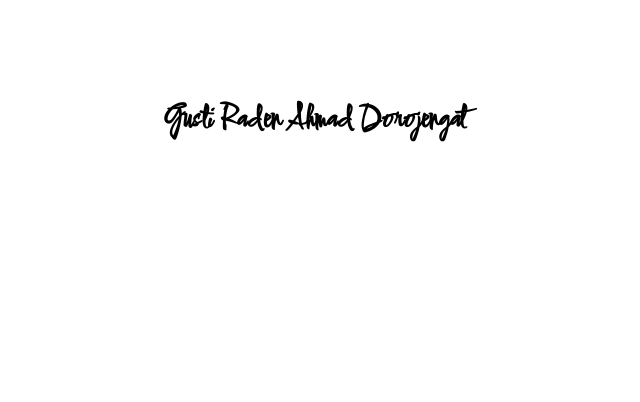
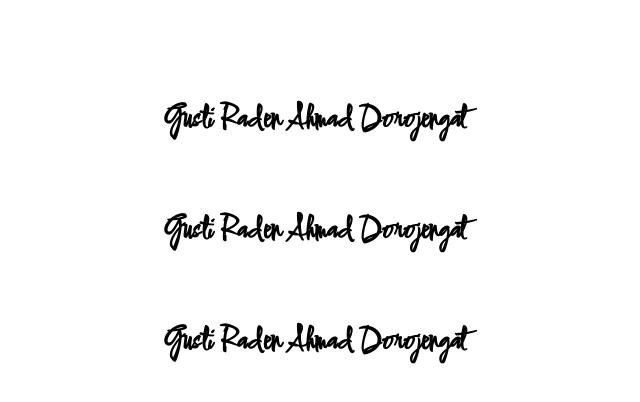
Before and after one commit to InggritWin/InggritWin.github.io, a plain HTML site: page index.html in a window 1280 px wide. Shown: the whole page, without its empty margins (325-965 px from the left). Drawn offline with Linux system fonts and the light colour scheme.

Commit message:
Update index.html

```diff
--- a/index.html
+++ b/index.html
@@ -16,7 +16,9 @@
 
     <center>
         <br><br><br>
-        <h1>Gusti Raden Ahmad Dorojengat</h1>
+        <h1>Gusti Raden Ahmad Dorojengat</h1><br>
+          <h1>Gusti Raden Ahmad Dorojengat</h1><br>
+          <h1>Gusti Raden Ahmad Dorojengat</h1>
     </center>
 </body>
 
```
